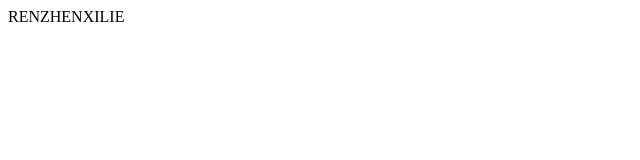
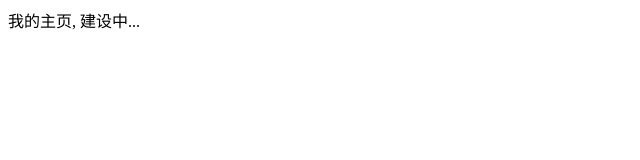
Before and after one commit to renzhenxilie/renzhenxilie.github.io, a plain HTML site: page index.html in a window 1280 px wide. Shown: the full height of the page, 0-640 px from the left. Drawn offline with Linux system fonts and the light colour scheme.

Commit message:
Update index.html

```diff
--- a/index.html
+++ b/index.html
@@ -7,9 +7,6 @@
 		<link rel="stylesheet" type="text/css" href="css/style.css"/>
 	</head>
 	<body>
-		<div class="wrap">
-			<div class="head">RENZHENXILIE</div>
-			<div class="main"></div>
-		</div>
+		我的主页, 建设中...
 	</body>
 </html>
```
